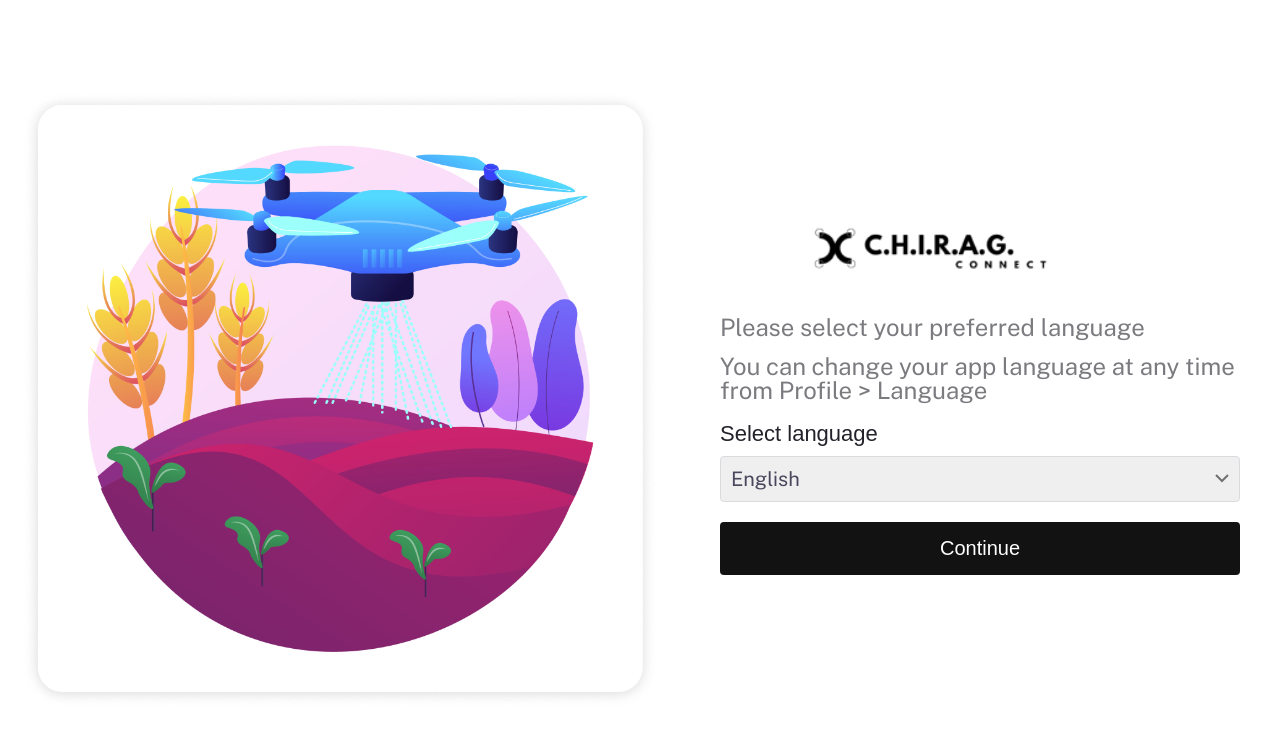
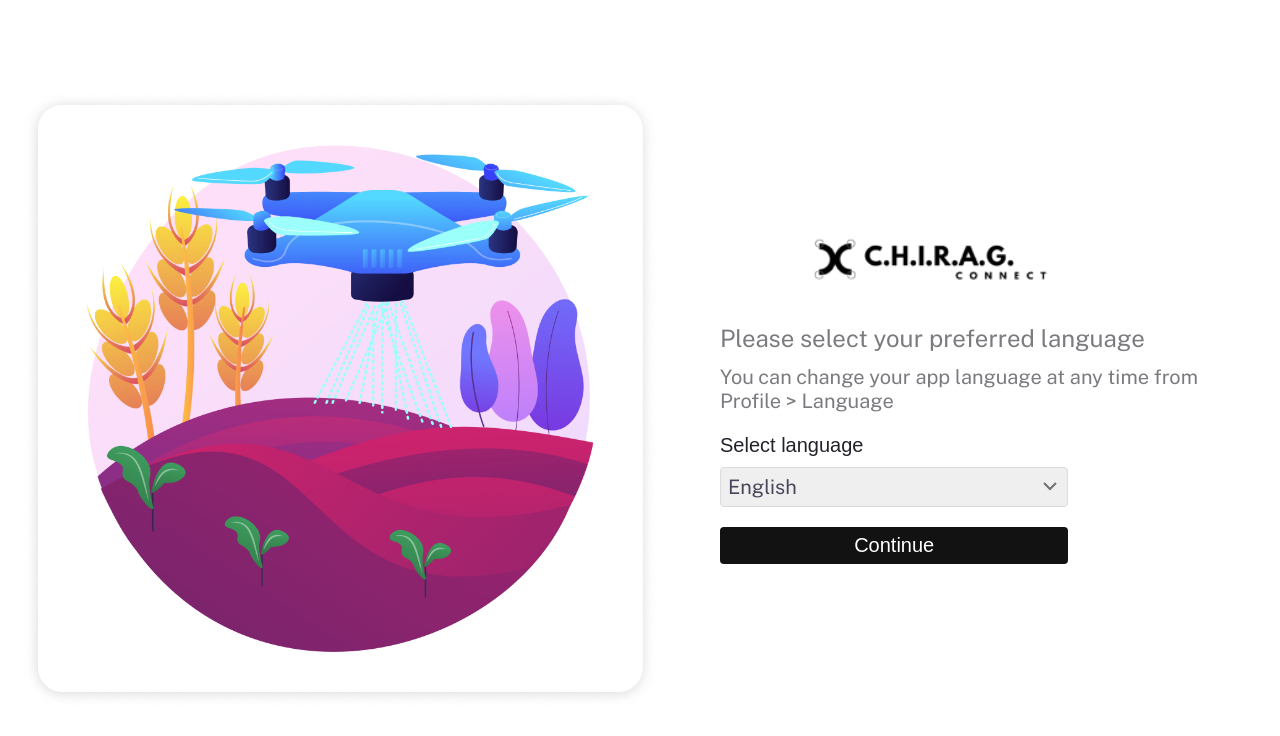
Before and after one commit to gityash2024/chirag-vendor, a React (Vite) app: page / in a window 1280 px wide. Shown: the top 736 px of the page. Built offline with nearby package versions, Linux system fonts and the light colour scheme.

Commit message:
code merged

```diff
--- a/src/pages/auth/LanguageSelection.jsx
+++ b/src/pages/auth/LanguageSelection.jsx
@@ -53,7 +53,7 @@ const Title = styled.h2`
 `;
 
 const Subtitle = styled.p`
-  font-size: 24px;
+  font-size: 20px;
    font-family: 'Public Sans', sans-serif;
   font-weight: 400;
   color: rgba(35, 33, 42, 0.6);
@@ -62,8 +62,8 @@ const Subtitle = styled.p`
 `;
 
 const Select = styled.select`
-  width: 100%;
-  padding: 10px;
+  width: 67%;
+  padding: 7px;
   margin-bottom: 20px;
   border: 1px solid #DBDADE;
   border-radius: 4px;
@@ -85,18 +85,18 @@ const Select = styled.select`
 const Button = styled.button`
   background-color: #121212;
   color: white;
-  padding: 15px;
+  padding: 7px;
   border: none;
   border-radius: 4px;
   cursor: pointer;
-  width: 100%;
+  width: 67%;
   font-size: 20px;
   font-weight: 400;
 `;
 
 const SelectLabel = styled.p`
   font-family: 'Rubik', sans-serif;
-  font-size: 22px;
+  font-size: 20px;
   font-weight: 400;
   line-height: 24px;
   text-align: left;
```
